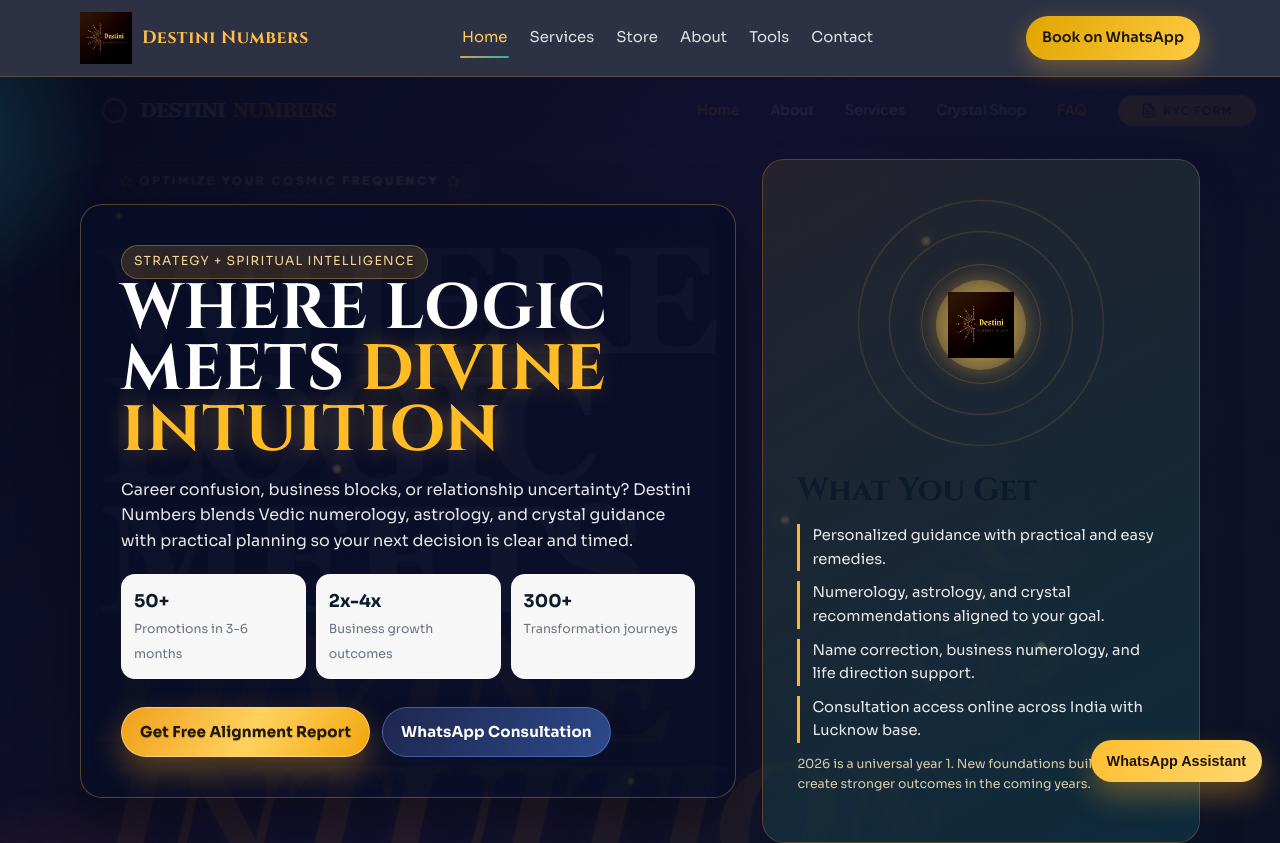
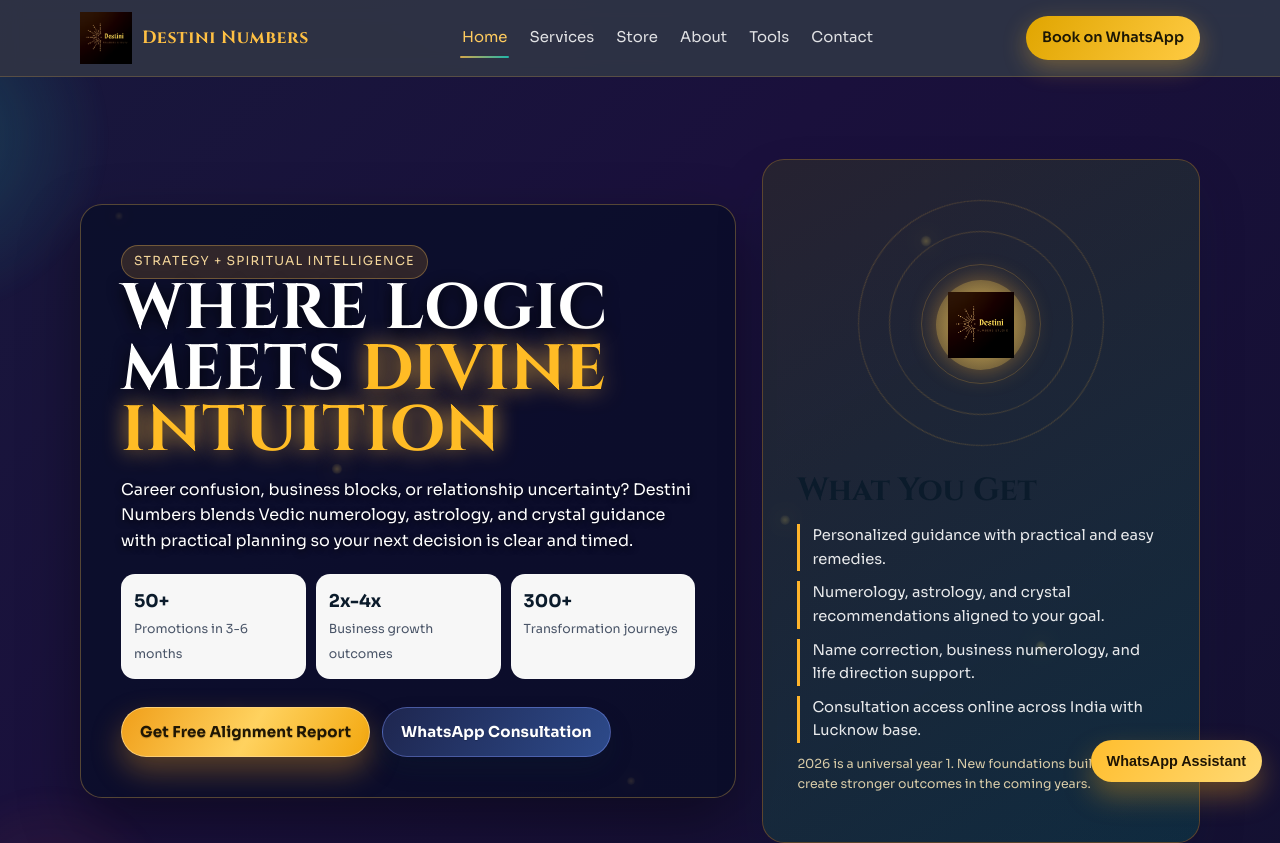
Before and after one commit to sheevu/destini-astro-2026, a plain HTML site: page index.html in a window 1280 px wide. Shown: the top 843 px of the page. Drawn offline with Linux system fonts and the light colour scheme.

Commit message:
Update styles.css

```diff
--- a/assets/css/styles.css
+++ b/assets/css/styles.css
@@ -7,7 +7,7 @@
   --sand: #f7f1e7;
   --ember: #e85d3f;
   --white: #ffffff;
-  --muted: #6a7480;
+  --muted: #4a5568; /* Improved contrast for muted text */
   --radius-lg: 22px;
   --radius-md: 14px;
   --radius-sm: 10px;
@@ -165,19 +165,22 @@
   padding: 82px 0 78px;
   position: relative;
   overflow: hidden;
-  background:
-    linear-gradient(118deg, rgba(15, 22, 56, 0.58), rgba(18, 16, 47, 0.58)),
-    url("../../Screenshot 2026-02-16 211409.png");
-  background-size: cover;
-  background-position: center;
+  /* UPDATED: Removed static image, using deep gradients */
+  background: linear-gradient(118deg, rgba(15, 22, 56, 0.95), rgba(18, 16, 47, 0.95));
 }
 
 .home-hero {
-  background:
-    linear-gradient(118deg, rgba(8, 10, 32, 0.96) 0%, rgba(17, 16, 48, 0.9) 46%, rgba(11, 17, 36, 0.97) 100%),
-    url("../../Screenshot 2026-02-16 211409.png");
-  background-size: cover;
-  background-position: center;
+  /* UPDATED: Removed static image, added dynamic moving gradient */
+  background: linear-gradient(-45deg, #0b1124, #1a103c, #14283b, #1e1404);
+  background-size: 400% 400%;
+  animation: dynamicGradient 15s ease infinite;
+}
+
+/* ADDED: Animation for the new interactive hero background */
+@keyframes dynamicGradient {
+  0% { background-position: 0% 50%; }
+  50% { background-position: 100% 50%; }
+  100% { background-position: 0% 50%; }
 }
 
 .home-hero::before {
@@ -249,11 +252,13 @@
 }
 
 .home-hero .hero-copy p {
-  color: rgba(255, 255, 255, 0.9);
+  color: #ffffff; /* UPDATED: Changed to pure white for visibility */
+  text-shadow: 0 2px 6px rgba(0, 0, 0, 0.8); /* UPDATED: Added text shadow */
 }
 
 .home-hero .hero-copy h1 {
-  color: #fff;
+  color: #ffffff;
+  text-shadow: 0 4px 15px rgba(0, 0, 0, 0.8); /* UPDATED: Added text shadow */
 }
 
 .hero-display {
@@ -265,7 +270,7 @@
 
 .hero-display span {
   color: #ffbc25;
-  text-shadow: 0 0 22px rgba(255, 185, 63, 0.35);
+  text-shadow: 0 0 22px rgba(255, 185, 63, 0.8); /* UPDATED: Stronger glow */
 }
 
 .mystic-particles {
@@ -821,13 +826,13 @@
 }
 
 .footer a {
-  color: rgba(255, 255, 255, 0.9);
+  color: rgba(255, 255, 255, 0.95); /* UPDATED: Improved footer link contrast */
 }
 
 .footer small {
   display: block;
   margin-top: 12px;
-  color: rgba(255, 255, 255, 0.65);
+  color: rgba(255, 255, 255, 0.9); /* UPDATED: Improved from 0.65 to 0.9 for readability */
 }
 
 .note {
```
